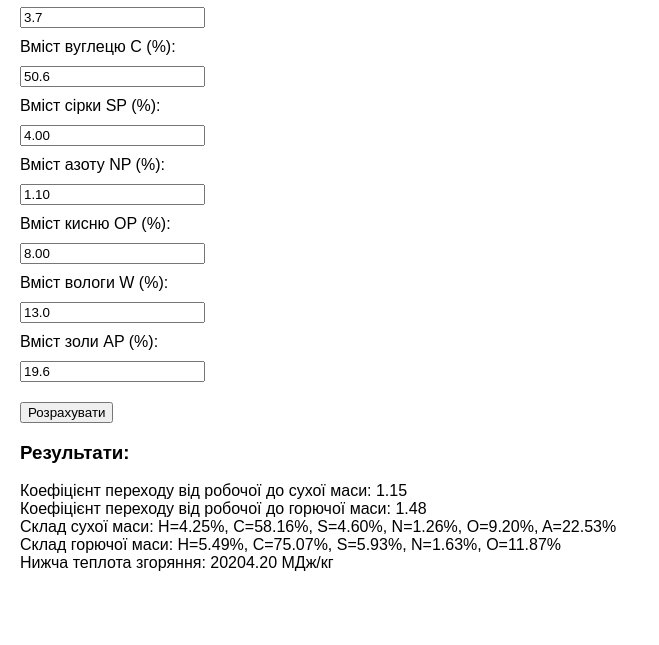
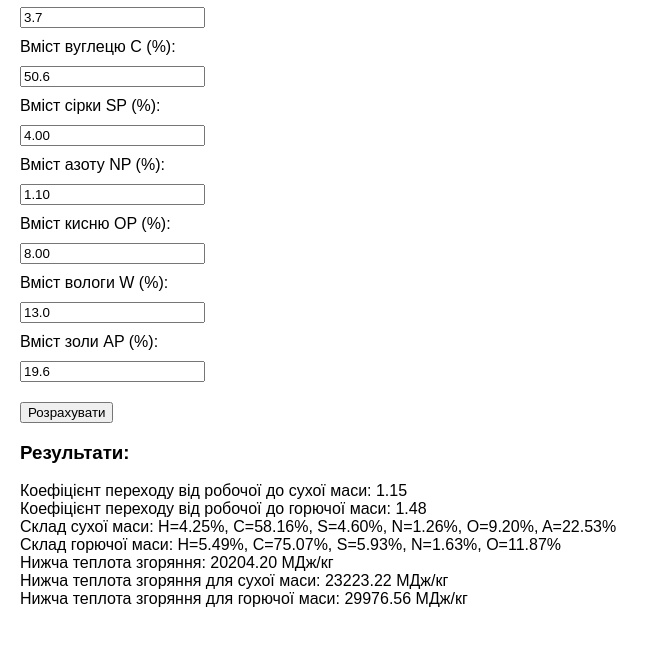
Before and after one commit to Christ1naa/PW01TB-z31_Vakhrusheva_Khrystyna, a plain HTML site: page index.html in a window 1280 px wide. Both pictures are taken after a click on the button "Розрахувати". Shown: the part 89-734 px from the top of the page, without its empty margins (0-659 px from the left). Drawn offline with Linux system fonts and the light colour scheme.

Commit message:
Update index.html

```diff
--- a/index.html
+++ b/index.html
@@ -64,13 +64,17 @@
             let og = (op * krg).toFixed(2);
 
             let qrh = (339 * cp + 1030 * hp - 108.8 * (op - sp) - 25 * wp).toFixed(2);
+            let qdh = (qrh * krs).toFixed(2);
+            let qgh = (qrh * krg).toFixed(2);
 
             document.getElementById("result").innerHTML =
                 `Коефіцієнт переходу від робочої до сухої маси: ${krs.toFixed(2)}<br>
                 Коефіцієнт переходу від робочої до горючої маси: ${krg.toFixed(2)}<br>
                 Склад сухої маси: H=${hs}%, C=${cs}%, S=${ss}%, N=${ns}%, O=${os}%, A=${as}%<br>
                 Склад горючої маси: H=${hg}%, C=${cg}%, S=${sg}%, N=${ng}%, O=${og}%<br>
-                Нижча теплота згоряння: ${qrh} МДж/кг`;
+                Нижча теплота згоряння: ${qrh} МДж/кг<br>
+                Нижча теплота згоряння для сухої маси: ${qdh} МДж/кг<br>
+                Нижча теплота згоряння для горючої маси: ${qgh} МДж/кг`;
         }
     </script>
 </body>
```
